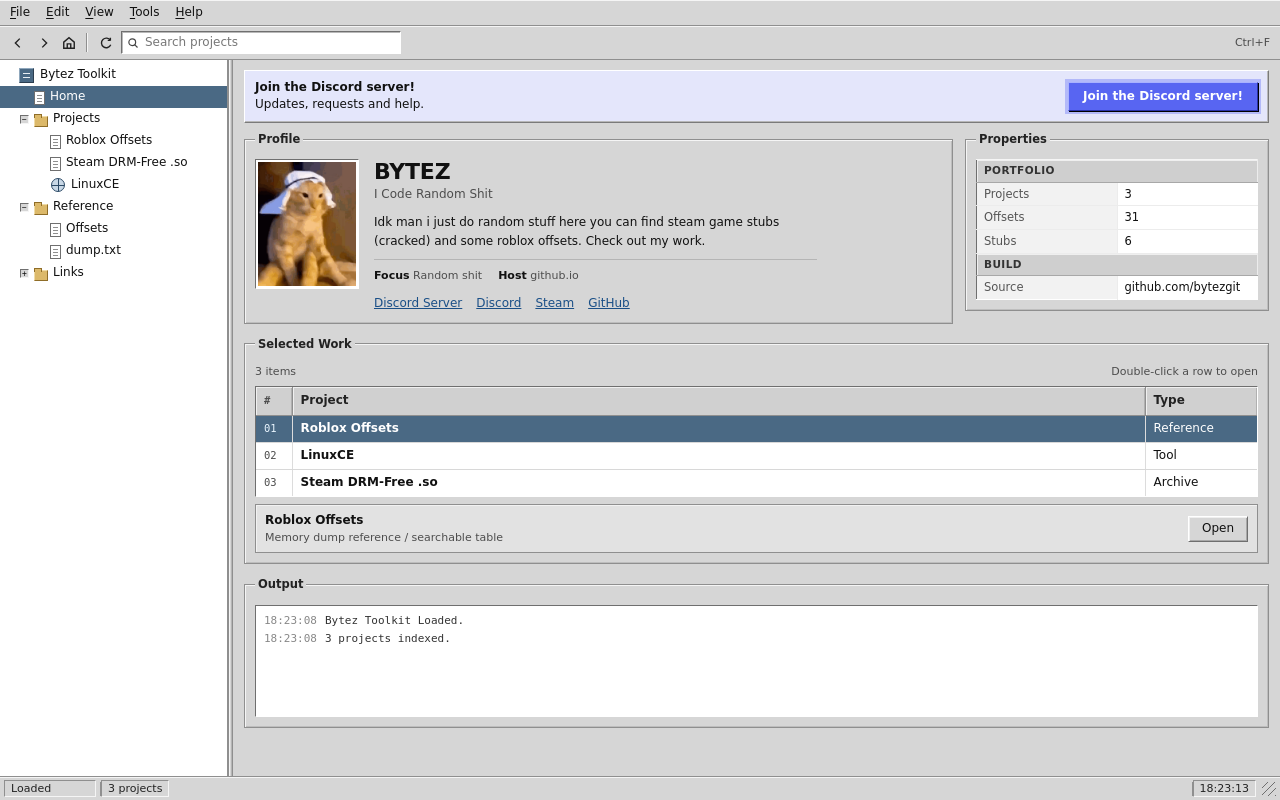
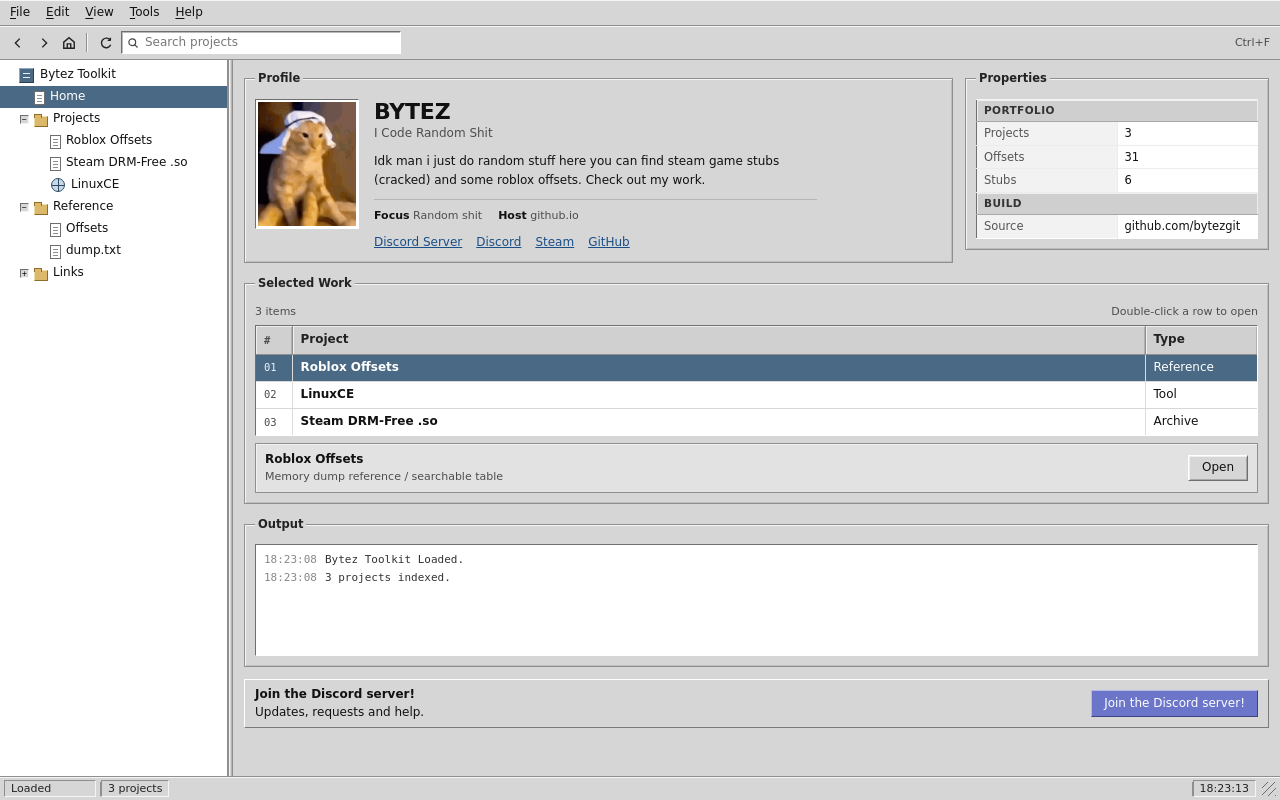
Before and after one commit to bytezgit/bytezgit.github.io, a plain HTML site: page index.html in a window 1280 px wide. Drawn offline with Linux system fonts and the light colour scheme.

Commit message:
Add files via upload

```diff
--- a/index.html
+++ b/index.html
@@ -10,13 +10,12 @@
 <link rel="stylesheet" href="assets/oldgtk.css">
 <link rel="stylesheet" href="assets/pages.css">
 <style>
-.discord-bar{display:flex;align-items:center;gap:10px;padding:8px 10px;margin-bottom:8px;background:#e4e6fb;border:1px solid;border-color:#fff #7a7a7a #7a7a7a #fff;box-shadow:inset -1px -1px #b8b8b8}
+.discord-bar{display:flex;align-items:center;gap:10px;padding:6px 10px;margin-top:8px;background:#d6d6d6;border:1px solid;border-color:#fff #7a7a7a #7a7a7a #fff}
 .discord-bar .discord-text{flex:1;min-width:0}
 .discord-bar .discord-text b{display:block}
-.discord-btn{flex:none;background:#5865F2;color:#fff!important;font-weight:bold;text-decoration:none;padding:5px 14px;border:1px solid;border-color:#a9b1ff #2a33a8 #2a33a8 #a9b1ff;box-shadow:1px 1px 0 #000;animation:dpulse 2s infinite}
-.discord-btn:hover{background:#6d79ff}
-.discord-btn:active{border-color:#2a33a8 #a9b1ff #a9b1ff #2a33a8;box-shadow:none;transform:translate(1px,1px)}
-@keyframes dpulse{50%{box-shadow:1px 1px 0 #000,0 0 0 3px rgba(88,101,242,.35)}}
+.discord-btn{flex:none;background:#6b75c9;color:#fff!important;text-decoration:none;padding:4px 12px;border:1px solid;border-color:#b4b9e6 #3b4380 #3b4380 #b4b9e6}
+.discord-btn:hover{background:#7983d6}
+.discord-btn:active{border-color:#3b4380 #b4b9e6 #b4b9e6 #3b4380}
 @media(max-width:600px){.discord-bar{flex-wrap:wrap}.discord-btn{width:100%;text-align:center}}
 </style>
 </head>
@@ -139,11 +138,6 @@
 
     <main class="content">
 
-      <div class="discord-bar">
-        <div class="discord-text"><b>Join the Discord server!</b>Updates, requests and help.</div>
-        <a class="discord-btn" href="https://discord.gg/NyMHdZSM5g" target="_blank" rel="noopener noreferrer">Join the Discord server!</a>
-      </div>
-
       <div class="home-top">
         <fieldset class="group home-profile">
           <legend>Profile</legend>
@@ -245,6 +239,11 @@
       <div class="output" id="output" role="log" aria-live="polite"></div>
     </fieldset>
 
+      <div class="discord-bar">
+        <div class="discord-text"><b>Join the Discord server!</b>Updates, requests and help.</div>
+        <a class="discord-btn" href="https://discord.gg/NyMHdZSM5g" target="_blank" rel="noopener noreferrer">Join the Discord server!</a>
+      </div>
+
     </main>
   </div>
 
```
Also changed, not shown: roblox-offsets.html (+9 -10 lines), steam-drm-free.html (+9 -10 lines).
